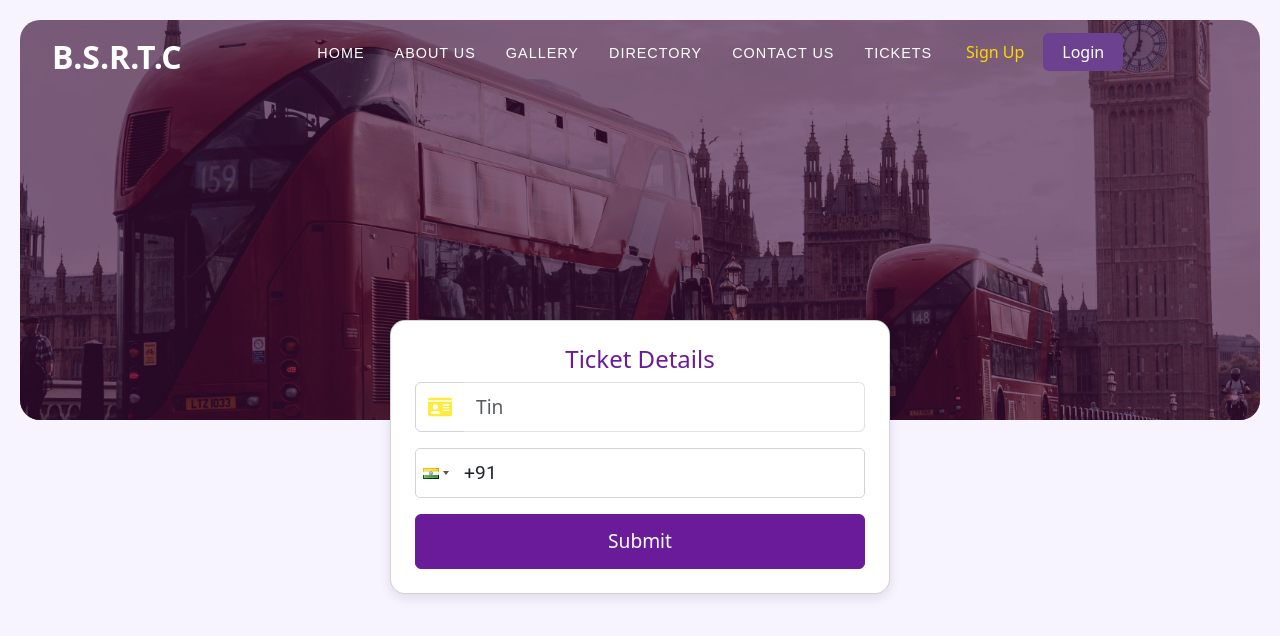
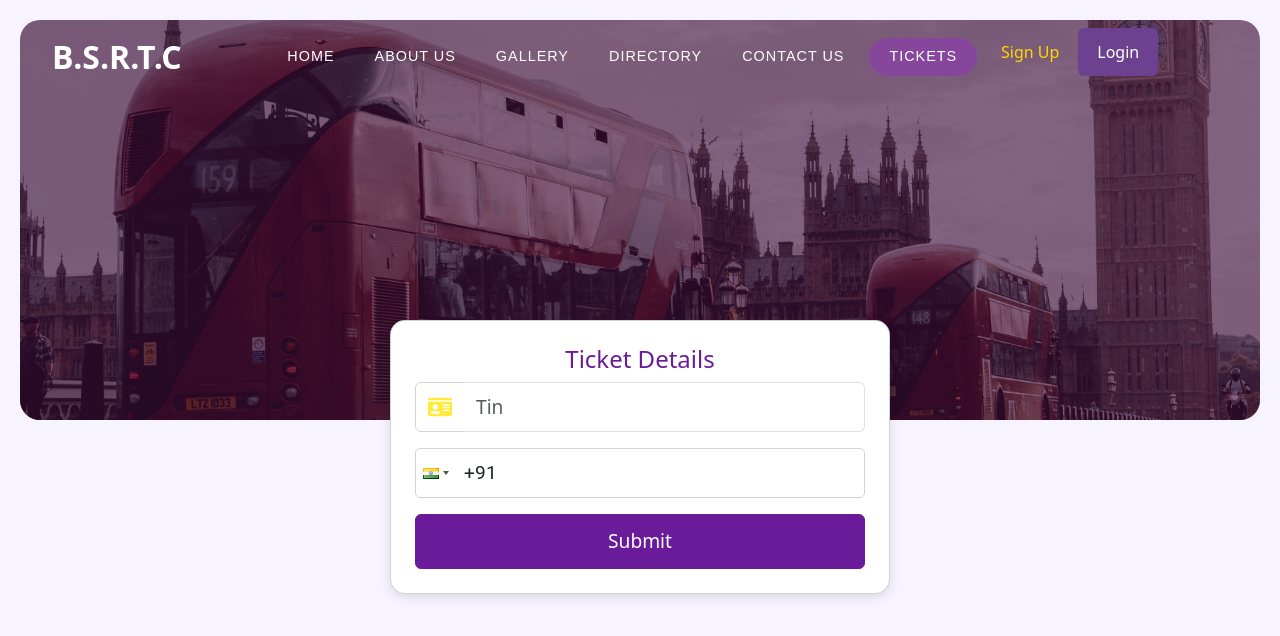
Before and after one commit to Smallcoders01/BSRTC, a React (Create React App) app: page /ticket in a window 1280 px wide. Shown: the top 636 px of the page. Built offline with nearby package versions, Linux system fonts and the light colour scheme.

Commit message:
fixed view all routes and tourist and navbar colour components

```diff
--- a/src/components/UserComponents/Home/FAQ.css
+++ b/src/components/UserComponents/Home/FAQ.css
@@ -67,12 +67,22 @@
     font-weight: bold;
   }
 
-  /* Toggle symbols (+ and X) */
+  /* Toggle symbols (+ and −) */
   .faq-toggle-symbol {
     font-size: 2rem;
     font-weight: bold;
     color: #007bff;
     transition: transform 0.3s ease;
+    display: flex;
+    align-items: center;
+    justify-content: center;
+    width: 30px;
+    height: 30px;
+  }
+
+  /* Adjust the rotation for the minus sign */
+  .faq-question.open .faq-toggle-symbol {
+    transform: rotate(0deg);
   }
 
   /* View All Button */
--- a/src/components/UserComponents/NavbarComponent.js
+++ b/src/components/UserComponents/NavbarComponent.js
@@ -1,6 +1,6 @@
 import React, { useState, useContext } from 'react';
 import { Navbar, Nav, Container } from 'react-bootstrap';
-import { Link } from 'react-router-dom';
+import { Link, useLocation } from 'react-router-dom';
 import LoginModal from '../UserComponents/Login/LoginComp';
 import SignupModal from '../UserComponents/Login/SignComp';
 import { AuthContext } from '../../context/AuthContext';
@@ -8,23 +8,28 @@ import { AuthContext } from '../../context/AuthContext';
 const NavbarComponent = ({ onToggle }) => {
   const { user } = useContext(AuthContext);
   const [expanded, setExpanded] = useState(false);
+  const location = useLocation();
 
   const handleToggle = () => {
     setExpanded(!expanded);
-    onToggle(!expanded); // Notify the parent component about the toggle state
+    onToggle(!expanded);
+  };
+
+  const isActive = (path) => {
+    return location.pathname === path;
   };
 
   return (
     <>
       <Navbar
         expand="lg"
-        bg={expanded ? "custom" : "transparent"} // Apply the custom color
-        variant={expanded ? "light" : "dark"}  // Adjust text color based on background
+        bg={expanded ? "custom" : "transparent"}
+        variant={expanded ? "light" : "dark"}
         expanded={expanded}
         onToggle={handleToggle}
         style={{
           zIndex: 2,
-          backgroundColor: expanded ? "#F5EFFF" : "transparent", // Replace with your color code
+          backgroundColor: expanded ? "#F5EFFF" : "transparent",
         }}
       >
         <Container>
@@ -32,19 +37,19 @@ const NavbarComponent = ({ onToggle }) => {
             as={Link}
             to="/"
             className="fw-bold"
-            style={{ fontSize: '2rem', color: expanded ? "#000" : "#fff" }} // Brand color changes based on toggle
+            style={{ fontSize: '2rem', color: expanded ? "#000" : "#fff" }}
           >
             B.S.R.T.C
           </Navbar.Brand>
           <Navbar.Toggle aria-controls="basic-navbar-nav" />
           <Navbar.Collapse id="basic-navbar-nav">
             <Nav className="ms-auto justify-content-center w-100">
-              <Nav.Link as={Link} to="/" style={navStyle(expanded)}>Home</Nav.Link>
-              <Nav.Link as={Link} to="/about" style={navStyle(expanded)}>About Us</Nav.Link>
-              <Nav.Link as={Link} to="/gallery" style={navStyle(expanded)}>Gallery</Nav.Link>
-              <Nav.Link as={Link} to="/directory" style={navStyle(expanded)}>Directory</Nav.Link>
-              <Nav.Link as={Link} to="/contact" style={navStyle(expanded)}>Contact Us</Nav.Link>
-              <Nav.Link as={Link} to="/ticket" style={navStyle(expanded)}>Tickets</Nav.Link>
+              <Nav.Link as={Link} to="/" style={navStyle(expanded, isActive('/'))}>Home</Nav.Link>
+              <Nav.Link as={Link} to="/about" style={navStyle(expanded, isActive('/about'))}>About Us</Nav.Link>
+              <Nav.Link as={Link} to="/gallery" style={navStyle(expanded, isActive('/gallery'))}>Gallery</Nav.Link>
+              <Nav.Link as={Link} to="/directory" style={navStyle(expanded, isActive('/directory'))}>Directory</Nav.Link>
+              <Nav.Link as={Link} to="/contact" style={navStyle(expanded, isActive('/contact'))}>Contact Us</Nav.Link>
+              <Nav.Link as={Link} to="/ticket" style={navStyle(expanded, isActive('/ticket'))}>Tickets</Nav.Link>
               {!user && <SignupModal />}
               <LoginModal />
             </Nav>
@@ -55,16 +60,20 @@ const NavbarComponent = ({ onToggle }) => {
   );
 };
 
-// Dynamically adjust nav link styles based on expanded state
-const navStyle = (expanded) => ({
+const navStyle = (expanded, isActive) => ({
   fontSize: '0.9rem',
   textTransform: 'uppercase',
   fontFamily: 'Poppins, sans-serif',
-  color: expanded ? '#000' : '#fff', // Text color changes based on expanded state
+  color: isActive ? '#fff' : (expanded ? '#000' : '#fff'),
   fontWeight: '500',
   letterSpacing: '1px',
-  padding: '0 15px',
-  marginBottom: '6px'
+  padding: isActive ? '8px 20px' : '8px 15px',
+  margin: '0 5px',
+  backgroundColor: isActive ? '#86469C' : 'transparent',
+  borderRadius: '25px',
+  transition: 'all 0.3s ease',
+  display: 'flex',
+  alignItems: 'center',
 });
 
 export default NavbarComponent;
--- a/src/pages/AllRoutes.js
+++ b/src/pages/AllRoutes.js
@@ -33,7 +33,7 @@ const AllRoutes = () => {
       <h2 className="fw-bold mb-4 text-center">All Popular Routes</h2>
       <Row>
         {routes.map((route) => {
-          const imageUrl = `${config.baseUrl}/${route.imageUrl}`;
+          const imageUrl = `${config.baseUrl}${route.imageUrl}`;
           console.log('Image URL:', imageUrl); // Log the image URL for debugging
           return (
             <Col key={route._id} sm={12} md={6} lg={3} className="mb-4">
--- a/src/pages/AllTourist.js
+++ b/src/pages/AllTourist.js
@@ -44,7 +44,7 @@ const AllTourist = () => {
             >
               <Card.Img
                 variant="top"
-                src={`${config.baseUrl}/${destination.image}`}
+                src={`${config.baseUrl}${destination.image}`}
                 alt={destination.name}
                 style={{
                   height: '300px',
```
